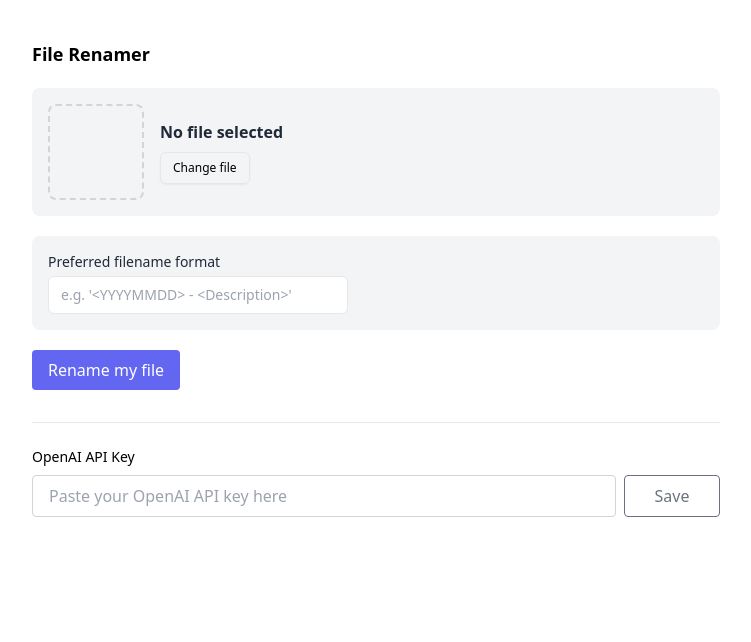
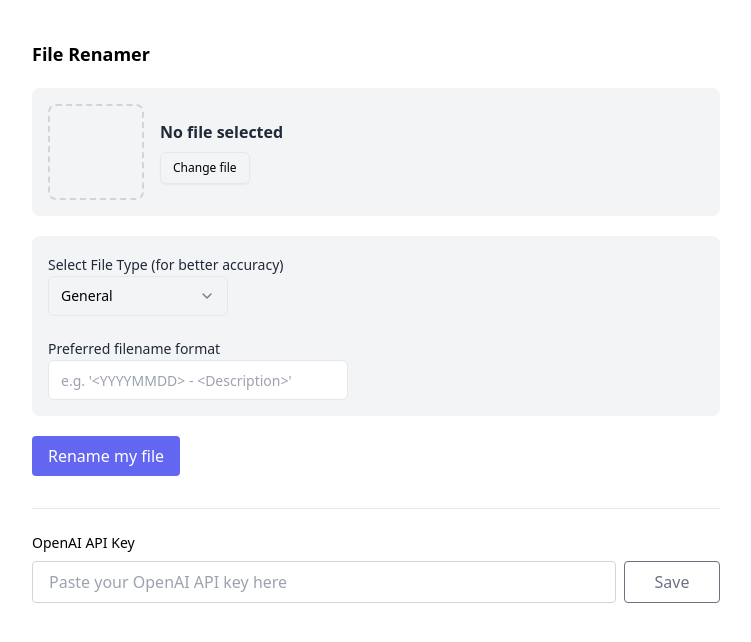
Before and after one commit to youngchingjui/file-renamer, a React app: page / in a window 1280 px wide. Shown: the top 642 px of the page, without its empty margins (264-1015 px from the left). Built offline with nearby package versions, Linux system fonts and the light colour scheme.

Commit message:
add file type selector

```diff
--- a/package.json
+++ b/package.json
@@ -36,6 +36,7 @@
     "@electron/osx-sign": "^1.1.0",
     "@radix-ui/react-icons": "^1.3.0",
     "@radix-ui/react-label": "^2.0.2",
+    "@radix-ui/react-select": "^2.0.0",
     "class-variance-authority": "^0.7.0",
     "clsx": "^2.1.1",
     "dotenv": "^16.4.5",
--- a/src/components/FileRenamer.jsx
+++ b/src/components/FileRenamer.jsx
@@ -5,6 +5,7 @@ import { Input } from "@/components/ui/input"
 import { Label } from "@/components/ui/label"
 
 import { pdfToImageBase64 } from "../lib/utils"
+import FileTypeSelection from "./FileTypeSelection"
 
 const FileRenamer = ({ apiKey }) => {
     const [isLoading, setIsLoading] = useState(false)
@@ -169,7 +170,9 @@ const FileRenamer = ({ apiKey }) => {
                     </button>
                 </div>
             </div>
-            <div className="bg-gray-100 rounded-lg p-4 flex flex-col gap-1">
+            <div className="bg-gray-100 rounded-lg p-4 flex flex-col gap-5">
+                <FileTypeSelection setFilenameFormat={setFilenameFormat} />
+                <div>
                     <Label className="text-gray-800 " htmlFor="filename-format">
                         Preferred filename format
                     </Label>
@@ -180,6 +183,7 @@ const FileRenamer = ({ apiKey }) => {
                         value={filenameFormat}
                         onChange={(e) => setFilenameFormat(e.target.value)}
                     />
+                </div>
             </div>
             <div>
                 <button
--- /dev/null
+++ b/src/components/FileTypeSelection.tsx
@@ -0,0 +1,86 @@
+import React, { useState } from "react"
+import { Label } from "./ui/label"
+import {
+    Select,
+    SelectContent,
+    SelectItem,
+    SelectTrigger,
+    SelectValue,
+} from "./ui/select"
+
+const fileTypes = [
+    {
+        id: "general",
+        name: "General",
+        filenameFormat: "<YYYYMMDD> - <Description>",
+        otherSettings: {},
+    },
+    {
+        id: "invoice",
+        name: "Invoice / Receipt",
+        filenameFormat: "<YYYYMMDD> - <$ Amount> - <Description>",
+        otherSettings: {},
+    },
+    {
+        id: "fapiao",
+        name: "Fapiao 发票",
+        filenameFormat:
+            "<YYYYMMDD> - <￥ Amount> - <Description of items on invoice>",
+        otherSettings: {},
+    },
+    {
+        id: "screenshot",
+        name: "Screenshot",
+        filenameFormat: "<Description of screenshot>",
+        otherSettings: {},
+    },
+    {
+        id: "bank_statement",
+        name: "Bank Statement",
+        filenameFormat: "<YYYYMMDD> - <Bank name> - <Type of document>",
+        otherSettings: {},
+    },
+]
+
+const FileTypeSelection = ({ setFilenameFormat }) => {
+    const [selectedFileType, setSelectedFileType] = useState(fileTypes[0]) // Default to the first type
+
+    const handleValueChange = (value: string) => {
+        const fileType = fileTypes.find((type) => type.id === value)
+
+        if (!fileType) {
+            return
+        }
+
+        setSelectedFileType(fileType)
+        setFilenameFormat(fileType.filenameFormat)
+    }
+    return (
+        <div>
+            <Label className="text-gray-800" htmlFor="file-type">
+                Select File Type (for better accuracy)
+            </Label>
+            <Select
+                value={selectedFileType.id}
+                onValueChange={handleValueChange}
+            >
+                <SelectTrigger className="w-[180px]">
+                    <SelectValue placeholder="Document type" />
+                </SelectTrigger>
+                <SelectContent className="bg-gray-100">
+                    {fileTypes.map((type) => (
+                        <SelectItem
+                            key={type.id}
+                            value={type.id}
+                            className="cursor-pointer hover:bg-gray-200"
+                        >
+                            {type.name}
+                        </SelectItem>
+                    ))}
+                </SelectContent>
+            </Select>
+        </div>
+    )
+}
+
+export default FileTypeSelection
--- /dev/null
+++ b/src/components/ui/select.tsx
@@ -0,0 +1,160 @@
+"use client"
+
+import * as React from "react"
+import * as SelectPrimitive from "@radix-ui/react-select"
+import { Check, ChevronDown, ChevronUp } from "lucide-react"
+
+import { cn } from "@/lib/utils"
+
+const Select = SelectPrimitive.Root
+
+const SelectGroup = SelectPrimitive.Group
+
+const SelectValue = SelectPrimitive.Value
+
+const SelectTrigger = React.forwardRef<
+    React.ElementRef<typeof SelectPrimitive.Trigger>,
+    React.ComponentPropsWithoutRef<typeof SelectPrimitive.Trigger>
+>(({ className, children, ...props }, ref) => (
+    <SelectPrimitive.Trigger
+        ref={ref}
+        className={cn(
+            "flex h-10 w-full items-center justify-between rounded-md border border-input bg-background px-3 py-2 text-sm ring-offset-background placeholder:text-muted-foreground focus:outline-none focus:ring-2 focus:ring-ring focus:ring-offset-2 disabled:cursor-not-allowed disabled:opacity-50 [&>span]:line-clamp-1",
+            className
+        )}
+        {...props}
+    >
+        {children}
+        <SelectPrimitive.Icon asChild>
+            <ChevronDown className="h-4 w-4 opacity-50" />
+        </SelectPrimitive.Icon>
+    </SelectPrimitive.Trigger>
+))
+SelectTrigger.displayName = SelectPrimitive.Trigger.displayName
+
+const SelectScrollUpButton = React.forwardRef<
+    React.ElementRef<typeof SelectPrimitive.ScrollUpButton>,
+    React.ComponentPropsWithoutRef<typeof SelectPrimitive.ScrollUpButton>
+>(({ className, ...props }, ref) => (
+    <SelectPrimitive.ScrollUpButton
+        ref={ref}
+        className={cn(
+            "flex cursor-default items-center justify-center py-1",
+            className
+        )}
+        {...props}
+    >
+        <ChevronUp className="h-4 w-4" />
+    </SelectPrimitive.ScrollUpButton>
+))
+SelectScrollUpButton.displayName = SelectPrimitive.ScrollUpButton.displayName
+
+const SelectScrollDownButton = React.forwardRef<
+    React.ElementRef<typeof SelectPrimitive.ScrollDownButton>,
+    React.ComponentPropsWithoutRef<typeof SelectPrimitive.ScrollDownButton>
+>(({ className, ...props }, ref) => (
+    <SelectPrimitive.ScrollDownButton
+        ref={ref}
+        className={cn(
+            "flex cursor-default items-center justify-center py-1",
+            className
+        )}
+        {...props}
+    >
+        <ChevronDown className="h-4 w-4" />
+    </SelectPrimitive.ScrollDownButton>
+))
+SelectScrollDownButton.displayName =
+    SelectPrimitive.ScrollDownButton.displayName
+
+const SelectContent = React.forwardRef<
+    React.ElementRef<typeof SelectPrimitive.Content>,
+    React.ComponentPropsWithoutRef<typeof SelectPrimitive.Content>
+>(({ className, children, position = "popper", ...props }, ref) => (
+    <SelectPrimitive.Portal>
+        <SelectPrimitive.Content
+            ref={ref}
+            className={cn(
+                "relative z-50 max-h-96 min-w-[8rem] overflow-hidden rounded-md border bg-popover text-popover-foreground shadow-md data-[state=open]:animate-in data-[state=closed]:animate-out data-[state=closed]:fade-out-0 data-[state=open]:fade-in-0 data-[state=closed]:zoom-out-95 data-[state=open]:zoom-in-95 data-[side=bottom]:slide-in-from-top-2 data-[side=left]:slide-in-from-right-2 data-[side=right]:slide-in-from-left-2 data-[side=top]:slide-in-from-bottom-2",
+                position === "popper" &&
+                    "data-[side=bottom]:translate-y-1 data-[side=left]:-translate-x-1 data-[side=right]:translate-x-1 data-[side=top]:-translate-y-1",
+                className
+            )}
+            position={position}
+            {...props}
+        >
+            <SelectScrollUpButton />
+            <SelectPrimitive.Viewport
+                className={cn(
+                    "p-1",
+                    position === "popper" &&
+                        "h-[var(--radix-select-trigger-height)] w-full min-w-[var(--radix-select-trigger-width)]"
+                )}
+            >
+                {children}
+            </SelectPrimitive.Viewport>
+            <SelectScrollDownButton />
+        </SelectPrimitive.Content>
+    </SelectPrimitive.Portal>
+))
+SelectContent.displayName = SelectPrimitive.Content.displayName
+
+const SelectLabel = React.forwardRef<
+    React.ElementRef<typeof SelectPrimitive.Label>,
+    React.ComponentPropsWithoutRef<typeof SelectPrimitive.Label>
+>(({ className, ...props }, ref) => (
+    <SelectPrimitive.Label
+        ref={ref}
+        className={cn("py-1.5 pl-8 pr-2 text-sm font-semibold", className)}
+        {...props}
+    />
+))
+SelectLabel.displayName = SelectPrimitive.Label.displayName
+
+const SelectItem = React.forwardRef<
+    React.ElementRef<typeof SelectPrimitive.Item>,
+    React.ComponentPropsWithoutRef<typeof SelectPrimitive.Item>
+>(({ className, children, ...props }, ref) => (
+    <SelectPrimitive.Item
+        ref={ref}
+        className={cn(
+            "relative flex w-full cursor-default select-none items-center rounded-sm py-1.5 pl-8 pr-2 text-sm outline-none focus:bg-accent focus:text-accent-foreground data-[disabled]:pointer-events-none data-[disabled]:opacity-50",
+            className
+        )}
+        {...props}
+    >
+        <span className="absolute left-2 flex h-3.5 w-3.5 items-center justify-center">
+            <SelectPrimitive.ItemIndicator>
+                <Check className="h-4 w-4" />
+            </SelectPrimitive.ItemIndicator>
+        </span>
+
+        <SelectPrimitive.ItemText>{children}</SelectPrimitive.ItemText>
+    </SelectPrimitive.Item>
+))
+SelectItem.displayName = SelectPrimitive.Item.displayName
+
+const SelectSeparator = React.forwardRef<
+    React.ElementRef<typeof SelectPrimitive.Separator>,
+    React.ComponentPropsWithoutRef<typeof SelectPrimitive.Separator>
+>(({ className, ...props }, ref) => (
+    <SelectPrimitive.Separator
+        ref={ref}
+        className={cn("-mx-1 my-1 h-px bg-muted", className)}
+        {...props}
+    />
+))
+SelectSeparator.displayName = SelectPrimitive.Separator.displayName
+
+export {
+    Select,
+    SelectGroup,
+    SelectValue,
+    SelectTrigger,
+    SelectContent,
+    SelectLabel,
+    SelectItem,
+    SelectSeparator,
+    SelectScrollUpButton,
+    SelectScrollDownButton,
+}
--- a/tailwind.config.js
+++ b/tailwind.config.js
@@ -1,6 +1,6 @@
 /** @type {import('tailwindcss').Config} */
 export default {
-    content: ["./src/**/*.{html,js,jsx}"],
+    content: ["./src/**/*.{html,js,jsx,tsx}"],
     theme: {
         extend: {},
     },
```
Also changed, not shown: 1 other file (tests, documents, lock files or other folders). Lines whose indentation alone changed are shown as unchanged.
